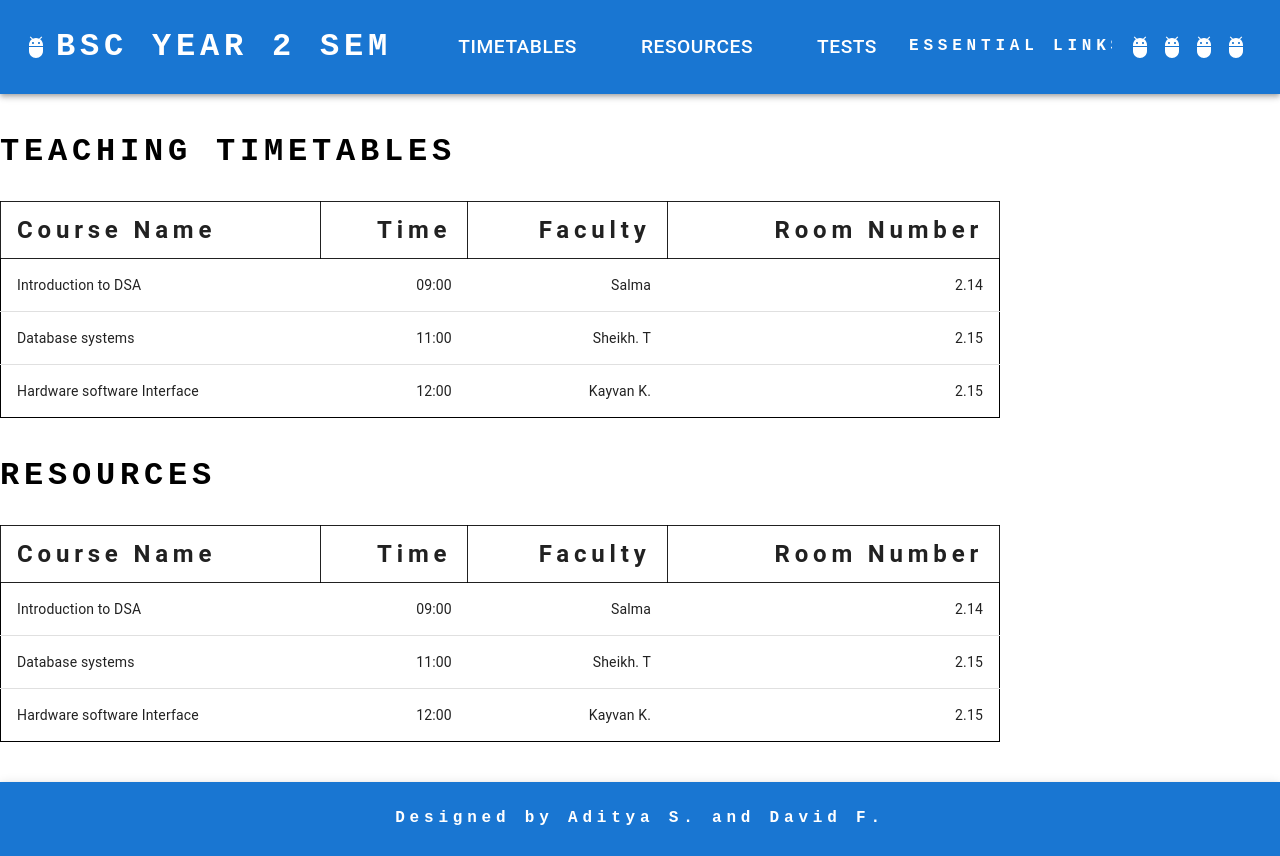
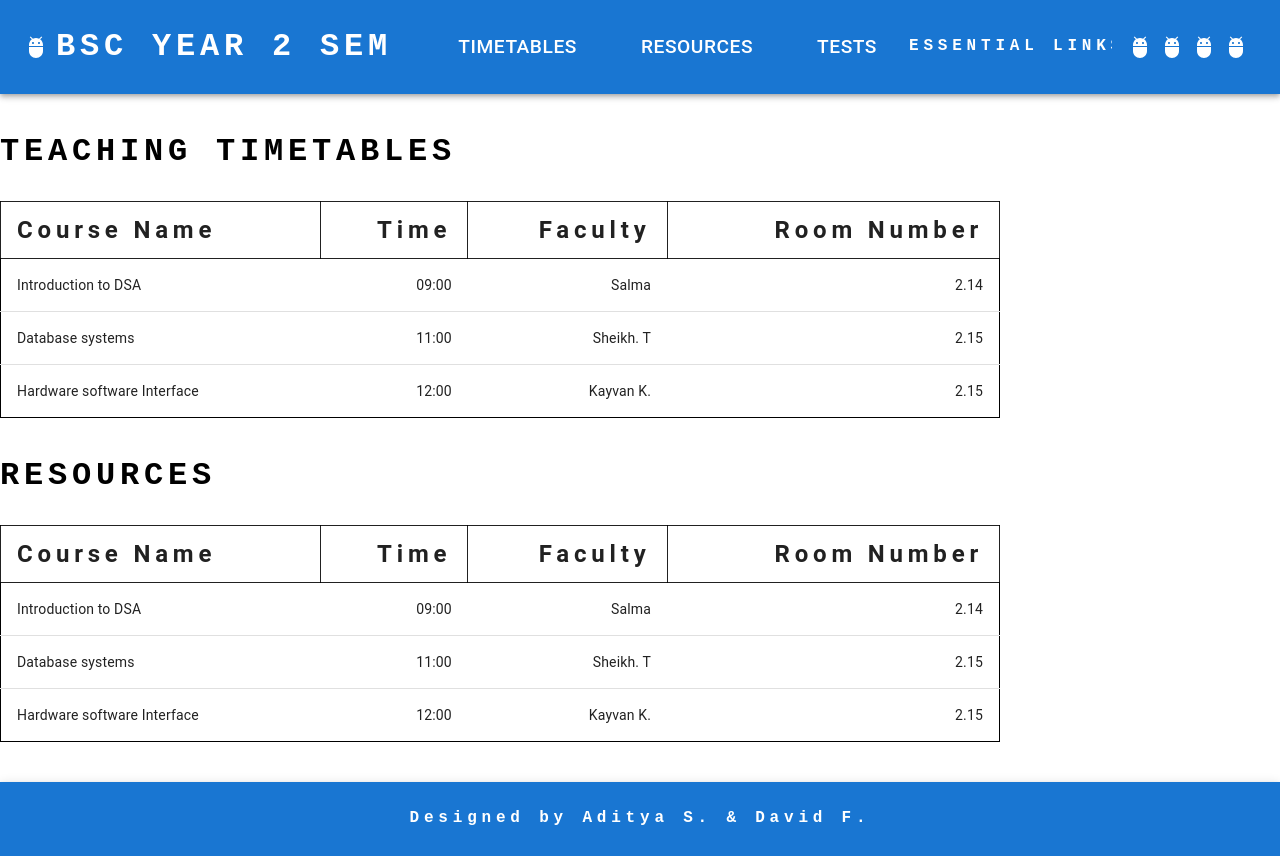
Before and after one commit to adityashibu/ReactWebsite, a React (Create React App) app: page / in a window 1280 px wide. Built offline with nearby package versions, Linux system fonts and the light colour scheme.

Commit message:
Edited footer text

```diff
--- a/src/App.tsx
+++ b/src/App.tsx
@@ -218,7 +218,7 @@ function Footer() {
               fontSize: '1rem',
             }}
           >
-            Designed by Aditya S. and David F.
+            Designed by Aditya S. & David F.
           </Typography>
 
         </Toolbar>
```
